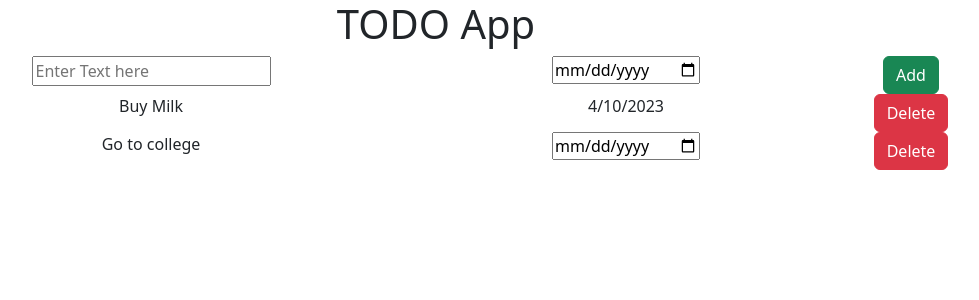
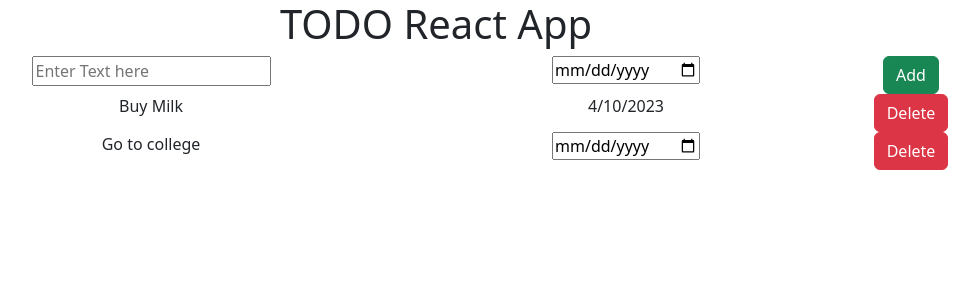
Before and after one commit to Chaitya-007/REACT-KG-CODING, a React (Vite) app in the folder Projects/1-todo-app-version-one/: page / in a window 1280 px wide. Shown: the top 300 px of the page, without its empty margins (204-1183 px from the left). Built offline with nearby package versions, Linux system fonts and the light colour scheme.

Commit message:
Create AddToDo component

```diff
--- a/Projects/1-todo-app-version-one/src/App.jsx
+++ b/Projects/1-todo-app-version-one/src/App.jsx
@@ -1,7 +1,9 @@
+import AppName from "./components/AppName";
+
 function App() {
   return (
     <center class="todo-container">
-      <h1>TODO App</h1>
+      <AppName />
       <div class="container text-center">
         <div class="row">
           <div class="col-6">
--- a/Projects/1-todo-app-version-one/src/components/AppName.jsx
+++ b/Projects/1-todo-app-version-one/src/components/AppName.jsx
@@ -1,5 +1,5 @@
 function AppName() {
-  return <h1>TODO App</h1>;
+  return <h1>TODO React App</h1>;
 }
 
 export default AppName;
```
Also changed, not shown: Projects/1-todo-app-version-one/src/components/AddTodo.jsx (added).
